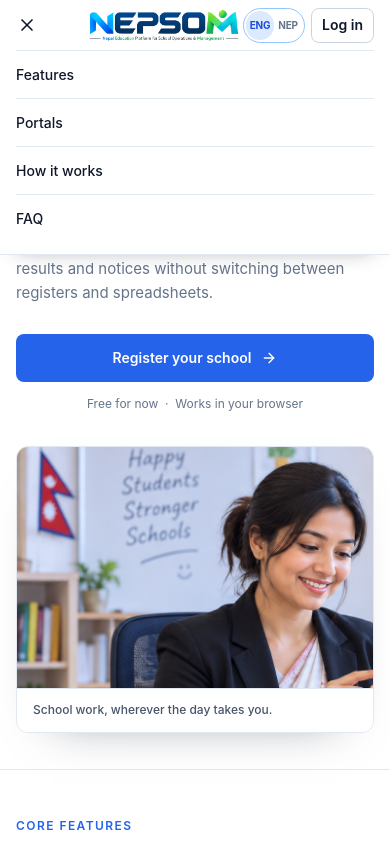
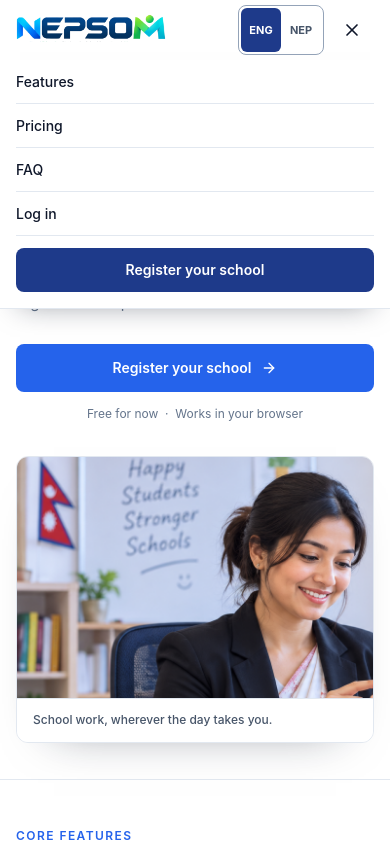
Before and after one commit to basantathapa7495/snap-main, a Next.js app: page / in a window 390 px wide. Both pictures are taken after a click on the button "Open menu". Shown: the top 844 px of the page. Built offline with nearby package versions, Linux system fonts and the light colour scheme.

Commit message:
Refine responsive landing navigation

```diff
--- a/app/page.tsx
+++ b/app/page.tsx
@@ -274,7 +274,7 @@ export default function HomePage() {
           </div>
         </section>
 
-        <section aria-labelledby="cta-heading" className="border-y border-[#E2E8F0] bg-[#F8FAFC] py-10 sm:py-12">
+        <section id="pricing" aria-labelledby="cta-heading" className="scroll-mt-20 border-y border-[#E2E8F0] bg-[#F8FAFC] py-10 sm:py-12">
           <div className={`${container} flex flex-col gap-5 md:flex-row md:items-center md:justify-between md:gap-10`}>
             <div>
               <h2 id="cta-heading" className="text-[25px] font-semibold leading-tight tracking-[-0.02em] sm:text-[30px]">Ready to organize your school day?</h2>
--- a/components/LandingNavbar.tsx
+++ b/components/LandingNavbar.tsx
@@ -5,10 +5,16 @@ import Link from 'next/link';
 import { useEffect, useRef, useState } from 'react';
 import { Menu, X } from 'lucide-react';
 
-const navLinks = [
+const desktopNavLinks = [
   { href: '#features', label: 'Features' },
   { href: '#portals', label: 'Portals' },
   { href: '#how', label: 'How it works' },
+  { href: '#faq', label: 'FAQ' },
+];
+
+const mobileNavLinks = [
+  { href: '#features', label: 'Features' },
+  { href: '#pricing', label: 'Pricing' },
   { href: '#faq', label: 'FAQ' },
 ];
 
@@ -20,6 +26,7 @@ export default function LandingNavbar() {
 
   useEffect(() => {
     if (!mobileOpen) return;
+
     const handlePointerDown = (event: PointerEvent) => {
       if (!navbarRef.current?.contains(event.target as Node)) setMobileOpen(false);
     };
@@ -30,10 +37,14 @@ export default function LandingNavbar() {
       }
     };
     const desktop = window.matchMedia('(min-width: 1024px)');
-    const handleResize = () => { if (desktop.matches) setMobileOpen(false); };
+    const handleResize = () => {
+      if (desktop.matches) setMobileOpen(false);
+    };
+
     document.addEventListener('pointerdown', handlePointerDown);
     document.addEventListener('keydown', handleEscape);
     desktop.addEventListener('change', handleResize);
+
     return () => {
       document.removeEventListener('pointerdown', handlePointerDown);
       document.removeEventListener('keydown', handleEscape);
@@ -41,44 +52,109 @@ export default function LandingNavbar() {
     };
   }, [mobileOpen]);
 
-  function navigateToSection() {
+  function closeMobileMenu() {
     setMobileOpen(false);
-    // Avoid leaving keyboard focus in the now-hidden navigation panel.
-    toggleRef.current?.focus();
+  }
+
+  function languageButtonClass(value: 'eng' | 'nep') {
+    return [
+      'inline-flex min-h-11 min-w-10 items-center justify-center rounded-md px-2 text-[11px] font-bold uppercase transition-colors',
+      language === value ? 'bg-[#1E3A8A] text-white' : 'bg-white text-[#475569]',
+    ].join(' ');
   }
 
   return (
-    <header ref={navbarRef} className="sticky top-0 z-50 border-b border-[#E2E8F0] bg-white/95 backdrop-blur-sm" onBlur={(event) => {
-      if (!event.currentTarget.contains(event.relatedTarget as Node)) setMobileOpen(false);
-    }}>
-      <nav aria-label="Main navigation" className="relative mx-auto flex h-[50px] max-w-[1180px] items-center justify-between gap-3 px-4 sm:px-6 lg:h-14 lg:px-8">
-        <button ref={toggleRef} type="button" aria-label={mobileOpen ? 'Close menu' : 'Open menu'} aria-expanded={mobileOpen} aria-controls="landing-mobile-menu" onClick={() => setMobileOpen((open) => !open)} className="-ml-3 inline-flex h-[45px] w-[45px] items-center justify-center rounded-lg text-[#0F172A] hover:bg-[#F8FAFC] lg:hidden">
-          {mobileOpen ? <X className="h-5 w-5" aria-hidden="true" /> : <Menu className="h-5 w-5" aria-hidden="true" />}
-        </button>
-        <Link href="/" aria-label="NEPSOM home" className="absolute left-[42%] flex min-h-11 -translate-x-1/2 items-center sm:left-[46%] lg:static lg:translate-x-0">
-          <Image src="/logo2.png" alt="NEPSOM" width={1035} height={241} sizes="150px" className="h-auto w-[150px] sm:w-[150px] lg:w-[150px]" />
+    <header
+      ref={navbarRef}
+      className="sticky top-0 z-50 border-b border-[#E2E8F0] bg-white/95 backdrop-blur-sm"
+      onBlur={(event) => {
+        if (!event.currentTarget.contains(event.relatedTarget as Node)) setMobileOpen(false);
+      }}
+    >
+      <nav aria-label="Main navigation" className="relative mx-auto flex h-[60px] max-w-[1180px] items-center justify-between gap-3 px-4 sm:h-14 sm:px-6 lg:px-8">
+        <Link href="/" aria-label="NEPSOM home" className="flex min-h-11 shrink-0 items-center sm:absolute sm:left-[46%] sm:-translate-x-1/2 lg:static lg:translate-x-0">
+          <span className="flex h-10 w-[150px] items-center overflow-hidden sm:hidden">
+            <Image
+              src="/logo2.png"
+              alt="NEPSOM"
+              width={1035}
+              height={241}
+              sizes="150px"
+              className="h-auto w-[150px] [clip-path:inset(0_0_18%_0)]"
+            />
+          </span>
+          <Image
+            src="/logo2.png"
+            alt="NEPSOM"
+            width={1035}
+            height={241}
+            sizes="150px"
+            className="hidden h-auto w-[150px] sm:block"
+          />
         </Link>
+
         <ul className="absolute left-1/2 hidden -translate-x-1/2 items-center gap-1 lg:flex">
-          {navLinks.map(({ href, label }) => <li key={href}><a href={href} className="inline-flex min-h-11 items-center rounded-lg px-3 text-sm font-medium text-[#64748B] hover:bg-[#F8FAFC] hover:text-[#0F172A]">{label}</a></li>)}
+          {desktopNavLinks.map(({ href, label }) => (
+            <li key={href}>
+              <a href={href} className="inline-flex min-h-11 items-center rounded-lg px-3 text-sm font-medium text-[#64748B] hover:bg-[#F8FAFC] hover:text-[#0F172A]">
+                {label}
+              </a>
+            </li>
+          ))}
         </ul>
+
         <div className="ml-auto flex items-center gap-1.5">
+          <div className="flex min-h-11 items-center rounded-lg border border-[#94A3B8] bg-white p-0.5 lg:hidden" role="group" aria-label="Language">
+            <button type="button" aria-pressed={language === 'eng'} onClick={() => setLanguage('eng')} className={languageButtonClass('eng')}>
+              ENG
+            </button>
+            <button type="button" aria-pressed={language === 'nep'} onClick={() => setLanguage('nep')} className={languageButtonClass('nep')}>
+              NEP
+            </button>
+          </div>
+
+          <Link href="/auth/login" prefetch={false} className="hidden min-h-11 items-center justify-center rounded-lg border border-[#CBD5E1] px-3 text-sm font-semibold text-[#0F172A] hover:bg-[#F8FAFC] sm:inline-flex lg:px-4">
+            Log in
+          </Link>
+
+          <Link href="/auth/signup" prefetch={false} className="hidden min-h-11 items-center justify-center rounded-lg bg-[#1E3A8A] px-4 text-sm font-semibold text-white hover:bg-[#172F70] lg:inline-flex">
+            Register
+          </Link>
+
           <button
+            ref={toggleRef}
             type="button"
-            aria-label={`Switch to ${language === 'eng' ? 'Nepali' : 'English'}`}
-            aria-pressed={language === 'nep'}
-            onClick={() => setLanguage((current) => current === 'eng' ? 'nep' : 'eng')}
-            className="grid h-[35px] w-[62px] grid-cols-2 items-center rounded-full border border-[#93C5FD] bg-white p-0.5 text-[10px] font-bold uppercase tracking-tight text-[#64748B] lg:hidden"
+            aria-label={mobileOpen ? 'Close menu' : 'Open menu'}
+            aria-expanded={mobileOpen}
+            aria-controls="landing-mobile-menu"
+            onClick={() => setMobileOpen((open) => !open)}
+            className="inline-flex h-11 w-11 items-center justify-center rounded-lg text-[#0F172A] hover:bg-[#F8FAFC] lg:hidden"
           >
-            <span className={`flex h-[29px] items-center justify-center rounded-full transition-colors ${language === 'eng' ? 'bg-[#DBEAFE] text-[#1D4ED8]' : ''}`}>ENG</span>
-            <span className={`flex h-[29px] items-center justify-center rounded-full transition-colors ${language === 'nep' ? 'bg-[#DBEAFE] text-[#1D4ED8]' : ''}`}>NEP</span>
+            {mobileOpen ? <X className="h-5 w-5" aria-hidden="true" /> : <Menu className="h-5 w-5" aria-hidden="true" />}
           </button>
-          <Link href="/auth/login" prefetch={false} className="inline-flex h-[35px] items-center justify-center rounded-lg border border-[#CBD5E1] px-2.5 text-sm font-semibold text-[#0F172A] hover:bg-[#F8FAFC] lg:h-10 lg:px-4">Log in</Link>
         </div>
       </nav>
-      <div id="landing-mobile-menu" hidden={!mobileOpen} className="absolute inset-x-0 top-full border-b border-[#E2E8F0] bg-white px-4 pb-3 shadow-[0_12px_20px_-18px_rgba(15,23,42,0.45)] sm:px-6 lg:hidden">
-        <nav aria-label="Mobile navigation"><ul>
-          {navLinks.map(({ href, label }) => <li key={href}><a href={href} onClick={navigateToSection} className="flex min-h-12 items-center border-t border-[#E2E8F0] text-sm font-medium hover:text-[#2563EB]">{label}</a></li>)}
-        </ul></nav>
+
+      <div id="landing-mobile-menu" hidden={!mobileOpen} className="absolute inset-x-0 top-full border-b border-[#E2E8F0] bg-white shadow-[0_14px_28px_-20px_rgba(15,23,42,0.5)] lg:hidden">
+        <nav aria-label="Mobile navigation" className="px-4 pb-4 sm:px-6">
+          <ul>
+            {mobileNavLinks.map(({ href, label }) => (
+              <li key={href}>
+                <a href={href} onClick={closeMobileMenu} className="flex min-h-11 items-center border-b border-[#E2E8F0] text-sm font-medium text-[#0F172A] hover:text-[#2563EB]">
+                  {label}
+                </a>
+              </li>
+            ))}
+            <li>
+              <Link href="/auth/login" prefetch={false} onClick={closeMobileMenu} className="flex min-h-11 items-center border-b border-[#E2E8F0] text-sm font-medium text-[#0F172A] hover:text-[#2563EB]">
+                Log in
+              </Link>
+            </li>
+          </ul>
+          <Link href="/auth/signup" prefetch={false} onClick={closeMobileMenu} className="mt-3 flex min-h-11 w-full items-center justify-center rounded-lg bg-[#1E3A8A] px-4 text-sm font-semibold text-white hover:bg-[#172F70]">
+            Register your school
+          </Link>
+        </nav>
       </div>
     </header>
   );
```
